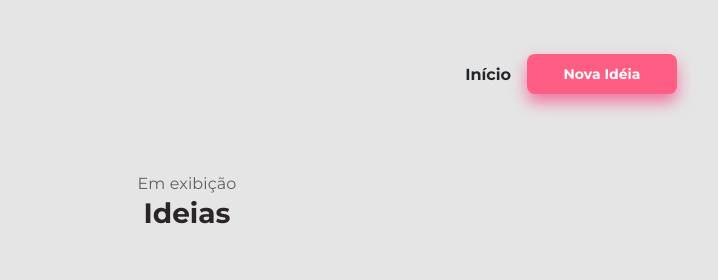
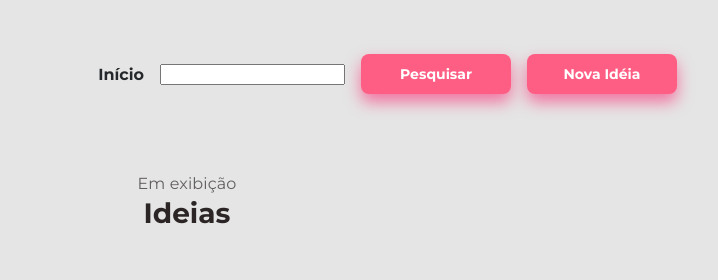
Before and after one commit to j1ni0r/workshopdev, a website: page views/ideias.html in a window 1280 px wide. Shown: the top 280 px of the page, 453-1171 px from the left. Drawn offline with nearby package versions, Linux system fonts and the light colour scheme; files that its build step writes are made by us from their sources.

Commit message:
desenvolvendo pesquisa

```diff
--- a/views/ideias.html
+++ b/views/ideias.html
@@ -16,6 +16,8 @@
 
     <nav>
             <li><a href="/">Início</a></li>
+            <li><input id="searchBox" type="text" size="20"/> </li>
+            <li><a class="button" href="#" onclick="onOff()">Pesquisar</a></li>
             <li><a class="button" href="#" onclick="onOff()">Nova Idéia</a></li>
     </nav>
 </header>
```
